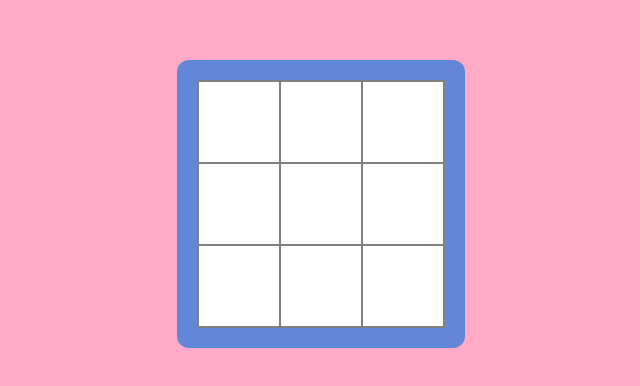
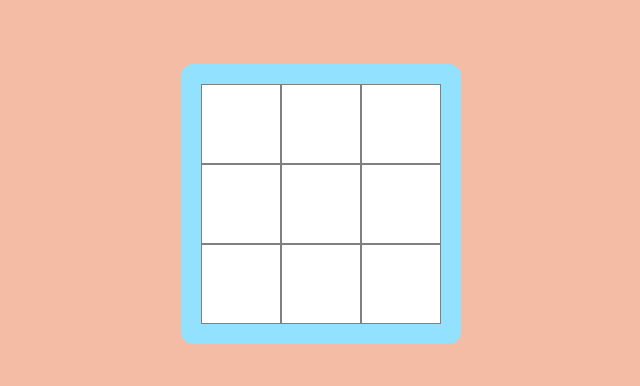
Before and after one commit to nico-bellante/react-tic-tac-toe, a React (Create React App) app: page / in a window 1280 px wide. Shown: the part 196-582 px from the top of the page, without its empty margins (319-959 px from the left). Built offline with nearby package versions, Linux system fonts and the light colour scheme.

Commit message:
transitions between colors after each game

```diff
--- a/src/App.tsx
+++ b/src/App.tsx
@@ -5,11 +5,22 @@ import { CellState } from "./components/Cell";
 import Game from "./components/Game";
 
 import { cloneDeep, every, flatten, some } from "lodash";
-import { COLORS } from "./theme";
+import { getColors } from "./theme";
 
 const DEFAULT_STATE: CellState[][] = [[" ", " ", " "], [" ", " ", " "], [" ", " ", " "]];
 const DEFAULT_PLAYER: Player = "X";
+
+const startingColors = getColors();
+
+export const ThemeContext = React.createContext<typeof startingColors>(startingColors);
+
+export const ThemeContextConsumer = ThemeContext.Consumer;
+
 const App: React.FC = () => {
+  const [currentColors, setColors] = useState(getColors());
+  function setRandomColors() {
+    setColors(getColors());
+  }
   const [currentPlayer, setCurrentPlayer] = useState<Player>(DEFAULT_PLAYER);
 
   const [state, setState] = useState(DEFAULT_STATE);
@@ -31,20 +42,21 @@ const App: React.FC = () => {
     every(flatten(state.map(row => row.map(value => value !== " ")))) || isVictory;
 
   return (
-    <Wrapper>
+    <ThemeContext.Provider value={currentColors}>
+      <Wrapper background={currentColors.color2.light}>
         <Header style={{ visibility: isGameFinished ? "visible" : "hidden" }}>
           <h1 style={{ marginBottom: "4px" }}>GAME OVER</h1>
           <h2
             style={{
               marginTop: "4px",
-            color: isXVictory ? COLORS.color1.dark : COLORS.color2.dark,
+              color: isXVictory ? currentColors.color1.dark : currentColors.color2.dark,
             }}
           >
             {isVictory ? `${isXVictory ? "X" : "O"} has won the round!` : "- DRAW -"}
           </h2>
         </Header>
 
-      <Container>
+        <Container background={currentColors.color1.dark}>
           <Game
             disabled={isGameFinished}
             state={state}
@@ -53,16 +65,20 @@ const App: React.FC = () => {
         </Container>
         <Footer>
           <PlayAgainButton
+            background={currentColors.color1.dark}
+            hoverColor={currentColors.color1.bright}
             style={{ visibility: isGameFinished ? "visible" : "hidden" }}
             onClick={() => {
               setState(DEFAULT_STATE);
               setCurrentPlayer(DEFAULT_PLAYER);
+              setRandomColors();
             }}
           >
             <h3>Play Again?</h3>
           </PlayAgainButton>
         </Footer>
       </Wrapper>
+    </ThemeContext.Provider>
   );
 };
 
@@ -83,6 +99,11 @@ function getIsVictory(player: Player, state: CellState[][]): boolean {
   ]);
 }
 
+type Colors = {
+  background?: string;
+  color?: string;
+};
+
 const FlexCenter = css`
   display: flex;
   flex-direction: column;
@@ -93,31 +114,31 @@ const FlexCenter = css`
 const Wrapper = styled.div`
   ${FlexCenter}
   height: 100vh;
-  background: ${COLORS.color2.light};
-  color: ${COLORS.color1.dark};
+  background: ${({ background }: Colors) => background};
+  color: ${({ color }: Colors) => color};
 `;
 
 const Container = styled.div`
   ${FlexCenter}
-  background: ${COLORS.color1.dark};
+  background: ${(props: { background: string }) => props.background};
   padding: 20px;
   border-radius: 12px;
 `;
 
 const Header = styled.div`
-  height: 200px
+  height: 150px;
   letter-spacing: 4px;
   ${FlexCenter}
   -webkit-text-stroke: 1px black;
 `;
 
 const Footer = styled.div`
-  height: 200px;
+  height: 150px;
 `;
 
 const PlayAgainButton = styled.div`
   ${FlexCenter}
-  background: ${COLORS.color1.dark};
+  background: ${({ background }: Colors & { hoverColor: string }) => background};
   color: #131313;
   border-radius: 15px;
   height: 60px;
@@ -127,6 +148,6 @@ const PlayAgainButton = styled.div`
 
   &:hover {
     cursor: pointer;
-    background: ${COLORS.color1.bright};
+    background: ${({ hoverColor }: Colors & { hoverColor: string }) => hoverColor};
   }
 `;
--- a/src/components/Cell.tsx
+++ b/src/components/Cell.tsx
@@ -1,10 +1,12 @@
-import React from "react";
+import React, { useContext } from "react";
 import styled from "styled-components";
-import { COLORS } from "../theme";
+import { ThemeContext } from "../App";
 
 export type CellState = "X" | "O" | " ";
 
-const Cell = (props: { state: CellState; onClick?(): void }) => (
+const Cell = (props: { state: CellState; onClick?(): void }) => {
+  const COLORS = useContext(ThemeContext);
+  return (
     <Wrapper onClick={props.onClick}>
       <Text
         style={{ color: props.state === "X" ? COLORS.color1.dark : COLORS.color2.dark }}
@@ -13,6 +15,7 @@ const Cell = (props: { state: CellState; onClick?(): void }) => (
       </Text>
     </Wrapper>
   );
+};
 
 export default Cell;
 
--- a/src/components/Game.tsx
+++ b/src/components/Game.tsx
@@ -1,6 +1,5 @@
 import React from "react";
 import styled from "styled-components";
-import { COLORS } from "../theme";
 import Cell, { CellState } from "./Cell";
 
 const Game = (props: {
@@ -30,8 +29,6 @@ const Game = (props: {
 export default Game;
 
 const Wrapper = styled.div`
-  border: 1px solid gray;
-
   display: flex;
   flex-direction: column;
   align-items: center;
--- a/src/index.css
+++ b/src/index.css
@@ -1,13 +1,25 @@
+*,
+*::before,
+*::after {
+  padding: 0;
+  margin: 0;
+  box-sizing: inherit;
+  transition: background-color 1400ms ease-in-out;
+}
+
+body {
+  font-family: sans-serif;
+  box-sizing: border-box;
+}
+
 body {
   margin: 0;
-  font-family: -apple-system, BlinkMacSystemFont, 'Segoe UI', 'Roboto', 'Oxygen',
-    'Ubuntu', 'Cantarell', 'Fira Sans', 'Droid Sans', 'Helvetica Neue',
-    sans-serif;
+  font-family: -apple-system, BlinkMacSystemFont, "Segoe UI", "Roboto", "Oxygen", "Ubuntu",
+    "Cantarell", "Fira Sans", "Droid Sans", "Helvetica Neue", sans-serif;
   -webkit-font-smoothing: antialiased;
   -moz-osx-font-smoothing: grayscale;
 }
 
 code {
-  font-family: source-code-pro, Menlo, Monaco, Consolas, 'Courier New',
-    monospace;
+  font-family: source-code-pro, Menlo, Monaco, Consolas, "Courier New", monospace;
 }
--- a/src/theme.ts
+++ b/src/theme.ts
@@ -9,11 +9,14 @@ const allHueSeeds = [
   ["blue", "red"],
 ];
 
-const [hue1Seed, hue2Seed] = allHueSeeds[Math.floor(Math.random() * allHueSeeds.length)];
+export function getColors() {
+  const [hue1Seed, hue2Seed] = allHueSeeds[
+    Math.floor(Math.random() * allHueSeeds.length)
+  ];
   const hue1 = randomColor({ hue: hue1Seed });
   const hue2 = randomColor({ hue: hue2Seed });
 
-export const COLORS = {
+  return {
     color1: {
       bright: randomColor({ hue: hue1, luminosity: "bright" }),
       light: randomColor({ hue: hue1, luminosity: "light", alpha: 0.5 }),
@@ -25,3 +28,4 @@ export const COLORS = {
       dark: randomColor({ hue: hue2, luminosity: "dark" }),
     },
   };
+}
```
Lines whose indentation alone changed are shown as unchanged.
